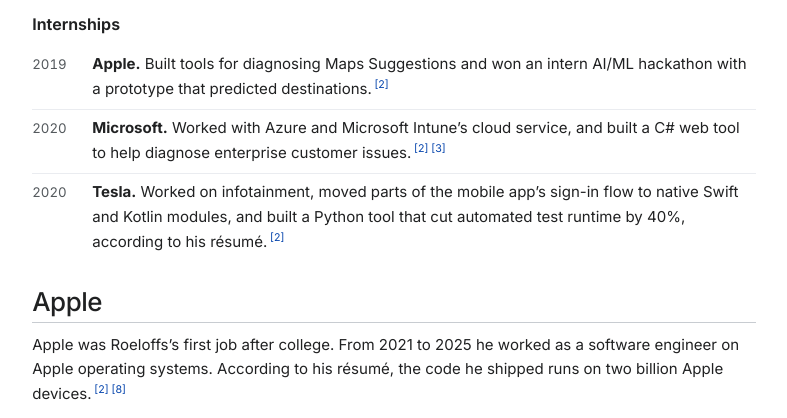
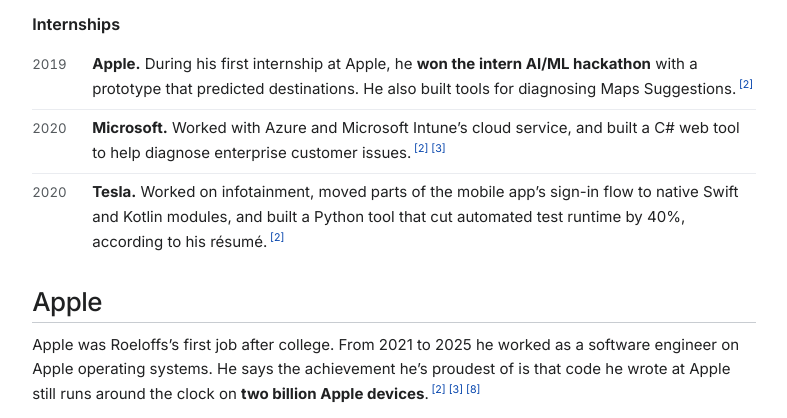
Before and after one commit to gdroel/gdroel.github.io, a plain HTML site: page index.html in a window 1280 px wide. Shown: the part 1470-1888 px from the top of the page, without its empty margins (219-1006 px from the left). Drawn offline with Linux system fonts and the light colour scheme.

Commit message:
Highlight Apple intern hackathon and lasting device impact

```diff
--- a/index.html
+++ b/index.html
@@ -155,7 +155,7 @@
                 <dl class="timeline">
                     <div>
                         <dt><time datetime="2019">2019</time></dt>
-                        <dd><strong>Apple.</strong> Built tools for diagnosing Maps Suggestions and won an intern AI/ML hackathon with a prototype that predicted destinations.<sup><a href="#ref-resume" aria-label="Reference 2">[2]</a></sup></dd>
+                        <dd><strong>Apple.</strong> During his first internship at Apple, he <strong>won the intern AI/ML hackathon</strong> with a prototype that predicted destinations. He also built tools for diagnosing Maps Suggestions.<sup><a href="#ref-resume" aria-label="Reference 2">[2]</a></sup></dd>
                     </div>
                     <div>
                         <dt><time datetime="2020">2020</time></dt>
@@ -170,7 +170,7 @@
 
             <section id="apple">
                 <h2>Apple</h2>
-                <p>Apple was Roeloffs’s first job after college. From 2021 to 2025 he worked as a software engineer on Apple operating systems. According to his résumé, the code he shipped runs on two billion Apple devices.<sup><a href="#ref-resume" aria-label="Reference 2">[2]</a> <a href="#ref-apple-post" aria-label="Reference 8">[8]</a></sup></p>
+                <p>Apple was Roeloffs’s first job after college. From 2021 to 2025 he worked as a software engineer on Apple operating systems. He says the achievement he’s proudest of is that code he wrote at Apple still runs around the clock on <strong>two billion Apple devices</strong>.<sup><a href="#ref-resume" aria-label="Reference 2">[2]</a> <a href="#ref-gabe" aria-label="Reference 3">[3]</a> <a href="#ref-apple-post" aria-label="Reference 8">[8]</a></sup></p>
 
                 <div class="photo-pair">
                     <figure>
```
